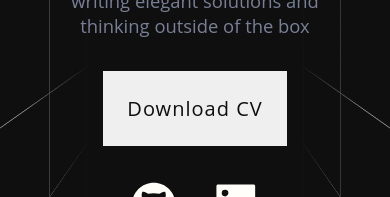
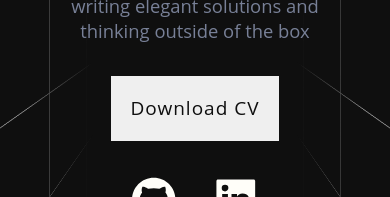
Before and after one commit to yuvaltwina/YuvalTwina, a React (Vite) app: page / in a window 390 px wide. Shown: the part 436-633 px from the top of the page. Built offline with nearby package versions, Linux system fonts and the light colour scheme; no server answers.

Commit message:
change main button style

```diff
--- a/src/pages/home/Home.scss
+++ b/src/pages/home/Home.scss
@@ -35,8 +35,8 @@
 .header-button {
   position: relative;
   color: $primary-color;
-  font-size: clamp(20px, 4vw, 25px);
-  padding: 24px;
+  font-size: clamp(19px, 4vw, 25px);
+  padding: clamp(1.2rem, 5vw, 1.5rem);
   box-shadow: inset 0 0 0 0 $primary-color;
   border: 1px solid $primary-color;
   transition: 0.7s;
--- a/src/utils/css/home.min.css
+++ b/src/utils/css/home.min.css
@@ -1 +1 @@
-.marker{color:#fca61f}.header{position:sticky;inset:0;z-index:1;height:100dvh;width:100%;display:flex;justify-content:center}.header-content-container{display:flex;flex-direction:column;align-items:center;justify-content:center;text-align:center;padding-inline:2.9rem;gap:2rem;width:clamp(18.8rem,100%,44rem)}.header-title{font-size:clamp(2.2rem,8vw,3.5rem);color:#fffef9}.header-subtitle{font-size:clamp(1.15rem,4vw,1.8rem);color:#788097}.header-button{position:relative;color:#0f0f0f;font-size:clamp(20px,4vw,25px);padding:24px;box-shadow:inset 0 0 0 0 #0f0f0f;border:1px solid #0f0f0f;transition:.7s;letter-spacing:1px;cursor:pointer}.header-button:hover{color:#fca61f;box-shadow:inset 400px 0 0 0 #0f0f0f;border:1px solid #fca61f;font-size:clamp(25px,6vw,30px)}.slide-in-button{animation:slideIn 1.4s ease-in-out}.header-icons-container{display:flex;gap:2rem}.header-icon{font-size:clamp(3.1rem,4vw,3.3rem);color:#fffef9;background-color:rgba(0,0,0,0);border-radius:10px;transition:all .6s}.header-icon:hover{cursor:pointer;transform:scale(1.2)}.fade-in-letter{opacity:0;animation:fade-in .5s ease-in forwards}.fade-in-subtitle{opacity:0;animation:fade-in 1.8s ease-in forwards}.slide-in-button{animation:slideIn 1.4s ease-in-out}@keyframes slideIn{0%{transform:translateX(-200%);opacity:0}50%{transform:translateX(200%);opacity:.2}75%{transform:translateX(-75%);opacity:.3}100%{transform:translateX(0);opacity:1}}@keyframes fade-in{0%{opacity:0}100%{opacity:1}}
+.marker{color:#fca61f}.header{position:sticky;inset:0;z-index:1;height:100dvh;width:100%;display:flex;justify-content:center}.header-content-container{display:flex;flex-direction:column;align-items:center;justify-content:center;text-align:center;padding-inline:2.9rem;gap:2rem;width:clamp(18.8rem,100%,44rem)}.header-title{font-size:clamp(2.2rem,8vw,3.5rem);color:#fffef9}.header-subtitle{font-size:clamp(1.15rem,4vw,1.8rem);color:#788097}.header-button{position:relative;color:#0f0f0f;font-size:clamp(19px,4vw,25px);padding:clamp(1.2rem,5vw,1.5rem);box-shadow:inset 0 0 0 0 #0f0f0f;border:1px solid #0f0f0f;transition:.7s;letter-spacing:1px;cursor:pointer}.header-button:hover{color:#fca61f;box-shadow:inset 400px 0 0 0 #0f0f0f;border:1px solid #fca61f;font-size:clamp(25px,6vw,30px)}.slide-in-button{animation:slideIn 1.4s ease-in-out}.header-icons-container{display:flex;gap:2rem}.header-icon{font-size:clamp(3.1rem,4vw,3.3rem);color:#fffef9;background-color:rgba(0,0,0,0);border-radius:10px;transition:all .6s}.header-icon:hover{cursor:pointer;transform:scale(1.2)}.fade-in-letter{opacity:0;animation:fade-in .5s ease-in forwards}.fade-in-subtitle{opacity:0;animation:fade-in 1.8s ease-in forwards}.slide-in-button{animation:slideIn 1.4s ease-in-out}@keyframes slideIn{0%{transform:translateX(-200%);opacity:0}50%{transform:translateX(200%);opacity:.2}75%{transform:translateX(-75%);opacity:.3}100%{transform:translateX(0);opacity:1}}@keyframes fade-in{0%{opacity:0}100%{opacity:1}}
```
